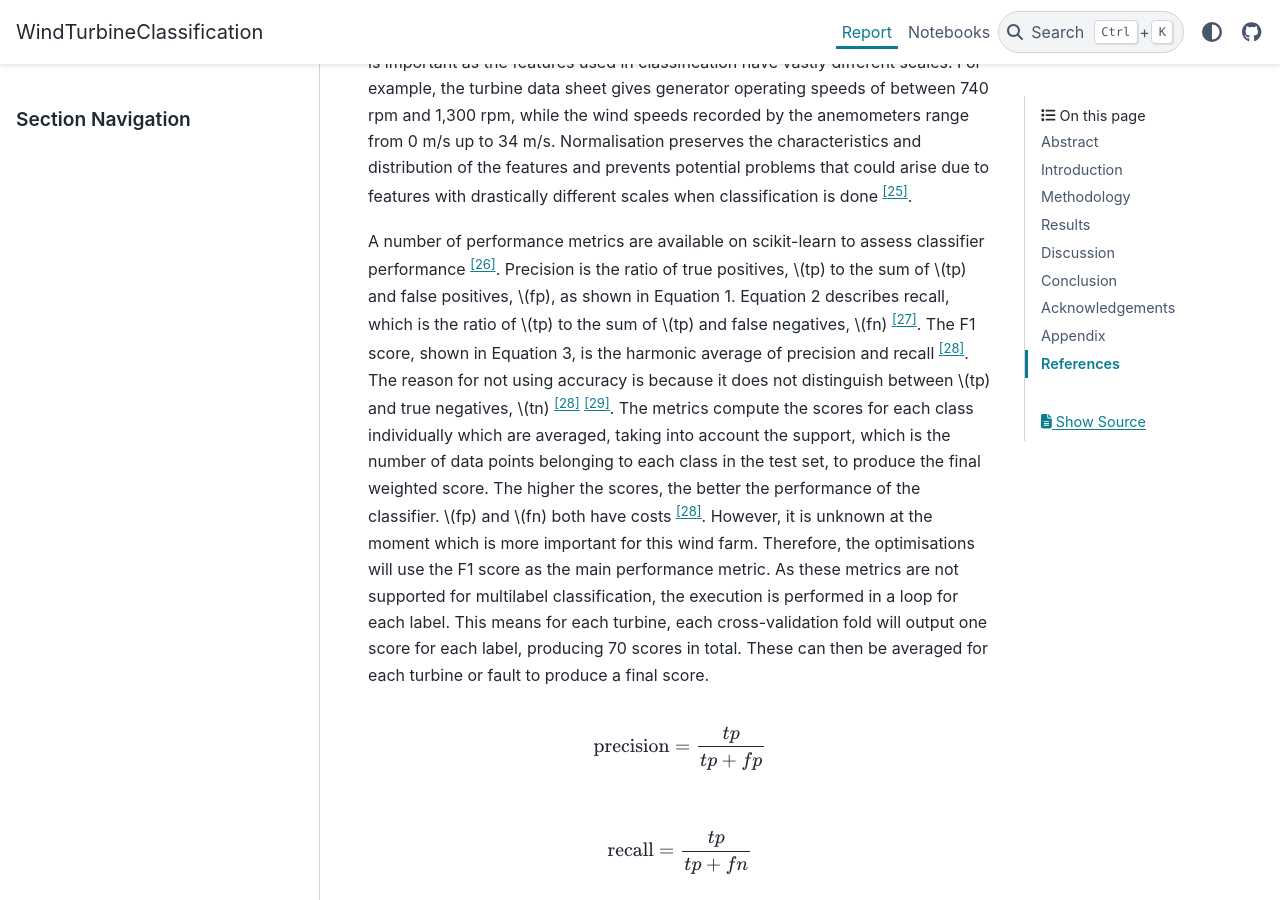
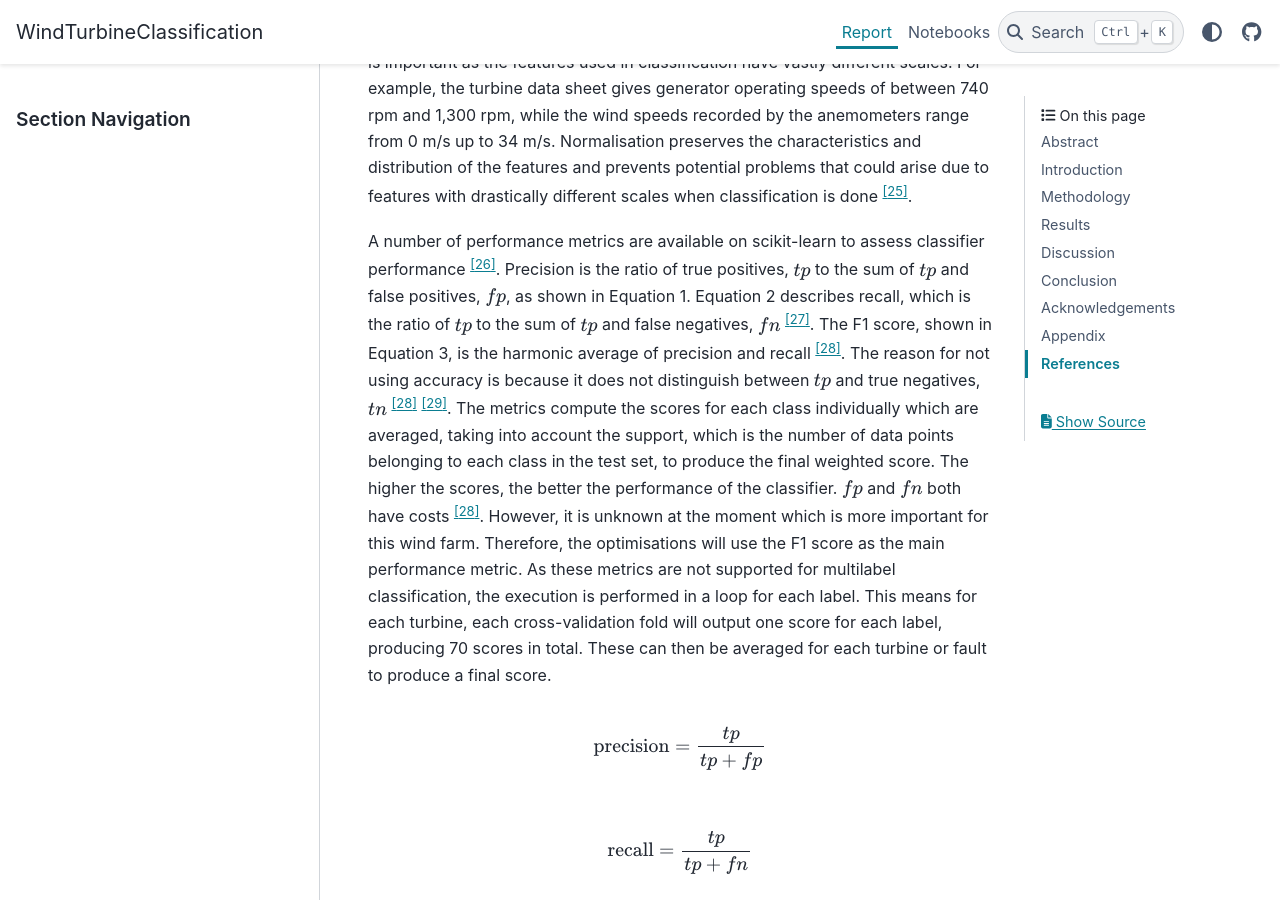
Before and after one commit to nmstreethran/WindTurbineClassification, a Sphinx documentation site: the page built from docs/report.rst, in a window 1280 px wide and 900 px high, scrolled down 12407 px. Built offline with Sphinx 7.4.7 and the PyData theme 0.15.4, drawn with Linux system fonts in a browser that asks for light colours; part of the change alters nothing that is shown.

```diff
--- a/docs/report.rst
+++ b/docs/report.rst
@@ -461,17 +461,17 @@ done [25]_.
 
 A number of performance metrics are available on scikit-learn to assess
 classifier performance [26]_. Precision is the ratio of true positives,
-\\(tp\) to the sum of \\(tp\) and false positives, \\(fp\), as shown in
-Equation 1. Equation 2 describes recall, which is the ratio of \\(tp\)
-to the sum of \\(tp\) and false negatives, \\(fn\) [27]_. The F1 score,
+:math:`tp` to the sum of :math:`tp` and false positives, :math:`fp`, as shown in
+Equation 1. Equation 2 describes recall, which is the ratio of :math:`tp`
+to the sum of :math:`tp` and false negatives, :math:`fn` [27]_. The F1 score,
 shown in Equation 3, is the harmonic average of precision and
 recall [28]_. The reason for not using accuracy is because it does not
-distinguish between \\(tp\) and true negatives, \\(tn\) [28]_  [29]_.
+distinguish between :math:`tp` and true negatives, :math:`tn` [28]_  [29]_.
 The metrics compute the scores for each class individually which are
 averaged, taking into account the support, which is the number of data
 points belonging to each class in the test set, to produce the final
 weighted score. The higher the scores, the better the performance of the
-classifier. \\(fp\) and \\(fn\) both have costs [28]_. However, it is
+classifier. :math:`fp` and :math:`fn` both have costs [28]_. However, it is
 unknown at the moment which is more important for this wind farm.
 Therefore, the optimisations will use the F1 score as the main
 performance metric. As these metrics are not supported for multilabel
```
